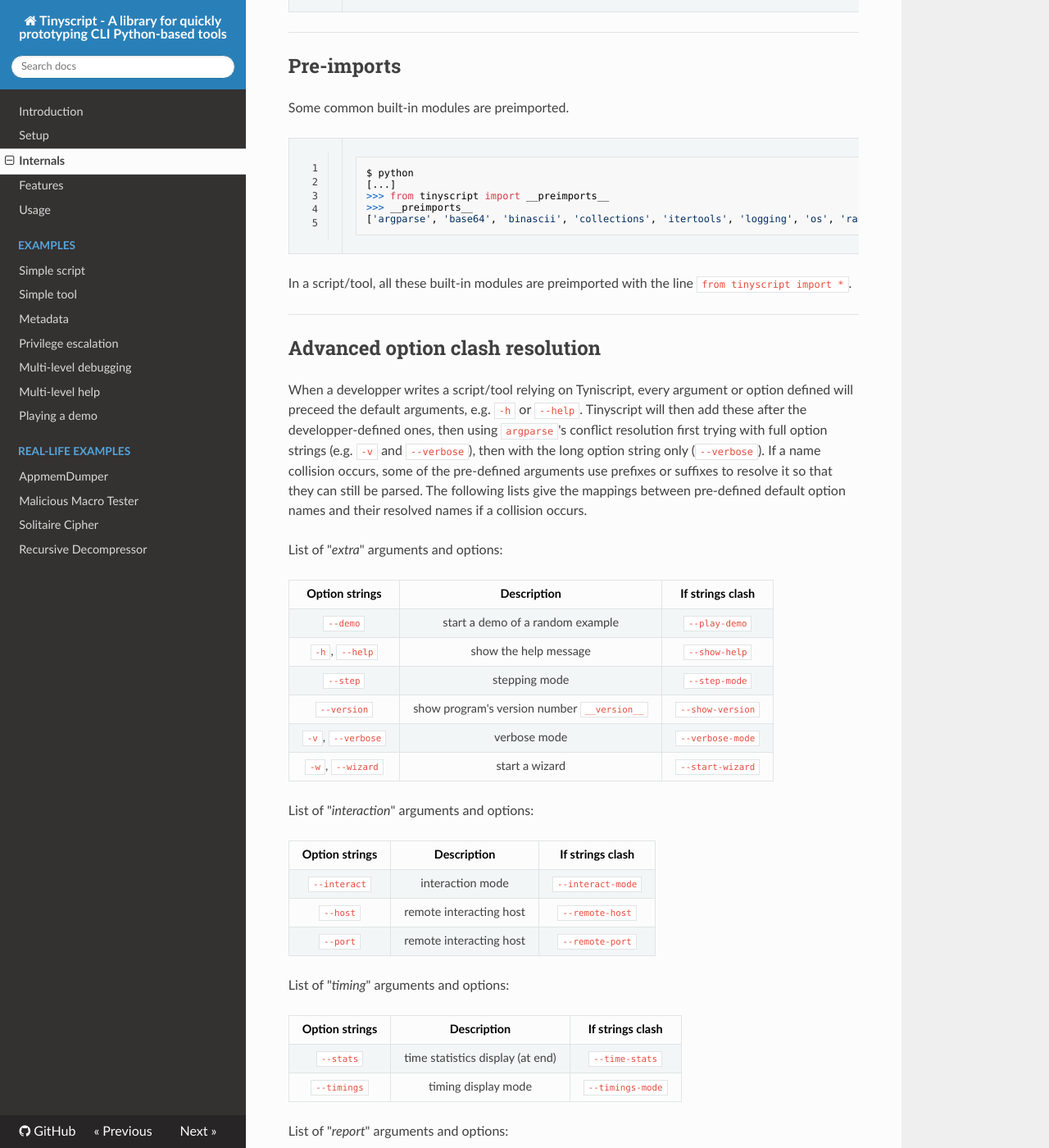
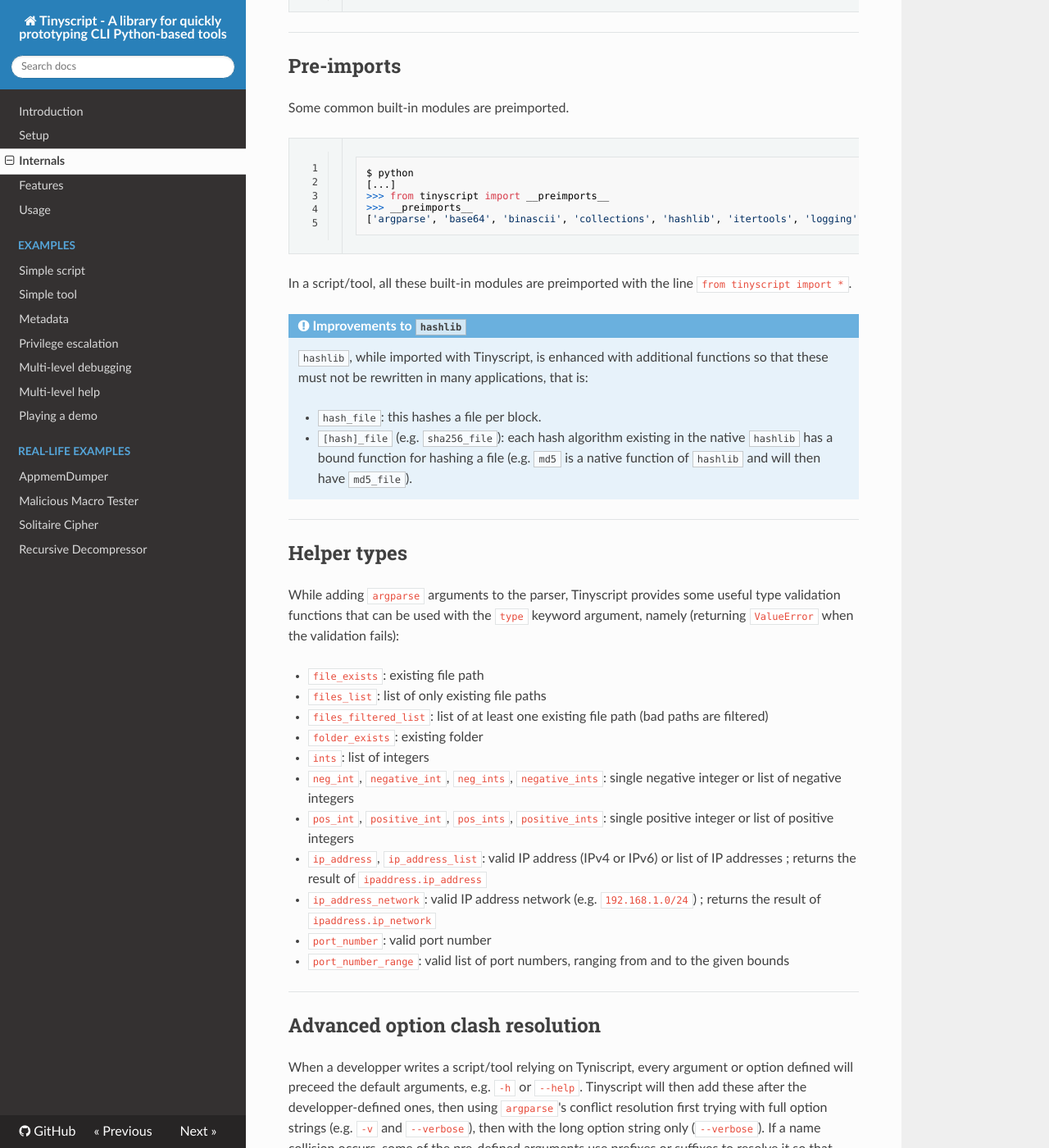
Before and after one commit to dhondta/python-tinyscript, an MkDocs documentation site: the page built from docs/internals.md, in a window 1280 px wide and 1400 px high, scrolled down 2126 px. Shown: the whole window at 82% size. Built offline with MkDocs 1.6.1, drawn with Linux system fonts in a browser that asks for light colours; nearby versions of some CDN libraries; old or Windows-style settings are respelled for this version of MkDocs.

Commit message:
Refined documentation

````diff
--- a/docs/internals.md
+++ b/docs/internals.md
@@ -78,7 +78,7 @@
 
 With Tinyscript :
 
-```python hl_lines="8"
+```python hl_lines="3 4 8"
 from tinyscript import *  # from this point, a logger is already setup
 ...
 LOG_FORMAT  = "..."  # new format can be defined
@@ -100,10 +100,35 @@
 [...]
 >>> from tinyscript import __preimports__
 >>> __preimports__
-['argparse', 'base64', 'binascii', 'collections', 'itertools', 'logging', 'os', 'random', 're', 'shutil', 'signal', 'string', 'sys', 'time']
+['argparse', 'base64', 'binascii', 'collections', 'hashlib', 'itertools', 'logging', 'os', 'random', 're', 'shutil', 'signal', 'string', 'sys', 'time']
 ```
 
 In a script/tool, all these built-in modules are preimported with the line `from tinyscript import *`.
+
+!!! note "Improvements to `hashlib`"
+
+    `hashlib`, while imported with Tinyscript, is enhanced with additional functions so that these must not be rewritten in many applications, that is:
+
+    - `hash_file`: this hashes a file per block.
+    - `[hash]_file` (e.g. `sha256_file`): each hash algorithm existing in the native `hashlib` has a bound function for hashing a file (e.g. `md5` is a native function of `hashlib` and will then have `md5_file`).
+
+-----
+
+## Helper types
+
+While adding `argparse` arguments to the parser, Tinyscript provides some useful type validation functions that can be used with the `type` keyword argument, namely (returning `ValueError` when the validation fails):
+
+- `file_exists`: existing file path
+- `files_list`: list of only existing file paths
+- `files_filtered_list`: list of at least one existing file path (bad paths are filtered)
+- `folder_exists`: existing folder
+- `ints`: list of integers
+- `neg_int`, `negative_int`, `neg_ints`, `negative_ints`: single negative integer or list of negative integers
+- `pos_int`, `positive_int`, `pos_ints`, `positive_ints`: single positive integer or list of positive integers
+- `ip_address`, `ip_address_list`: valid IP address (IPv4 or IPv6) or list of IP addresses ; returns the result of `ipaddress.ip_address`
+- `ip_address_network`: valid IP address network (e.g. `192.168.1.0/24`) ; returns the result of `ipaddress.ip_network`
+- `port_number`: valid port number
+- `port_number_range`: valid list of port numbers, ranging from and to the given bounds
 
 -----
 
````
Also changed, not shown: docs/features.md (+4 -0 lines).
